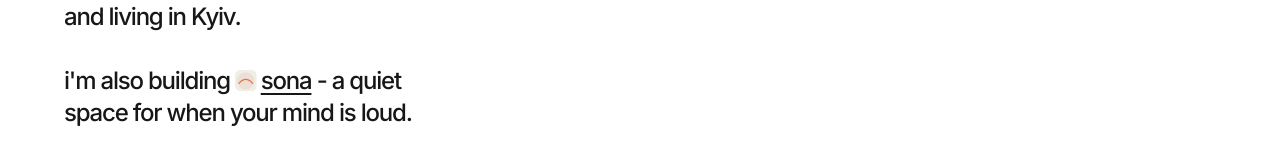
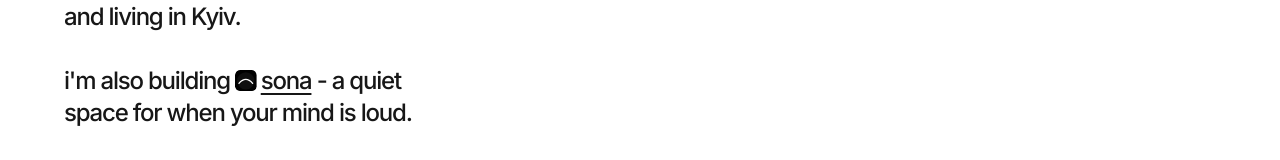
Before and after one commit to AntonSukhoradaDA/portfolio-card, a Next.js app: page / in a window 1280 px wide. Shown: the part 313-473 px from the top of the page. Built offline with nearby package versions, Linux system fonts and the light colour scheme.

Commit message:
[PC-6]: fix sona icon

```diff
--- a/src/app/page.tsx
+++ b/src/app/page.tsx
@@ -30,9 +30,9 @@
             className="inline-block w-[0.9em] h-[0.9em] rounded-[0.2em] align-[-0.1em] mr-1"
             aria-hidden="true"
           >
-            <rect width="120" height="120" rx="28" fill="#F0EEE6" />
-            <circle cx="60" cy="60" r="48" fill="#D97757" opacity="0.12" />
-            <path d="M 22 74 Q 60 30 98 74" stroke="#D97757" strokeWidth="7" fill="none" strokeLinecap="round" />
+            <rect width="120" height="120" rx="28" fill="#000000" />
+            <circle cx="60" cy="60" r="48" fill="#ffffff" opacity="0.06" />
+            <path d="M 22 74 Q 60 30 98 74" stroke="#ffffff" strokeWidth="7" fill="none" strokeLinecap="round" />
           </svg>
           sona
         </a>{" "}
```
Also changed, not shown: src/app/app.svg (deleted).
